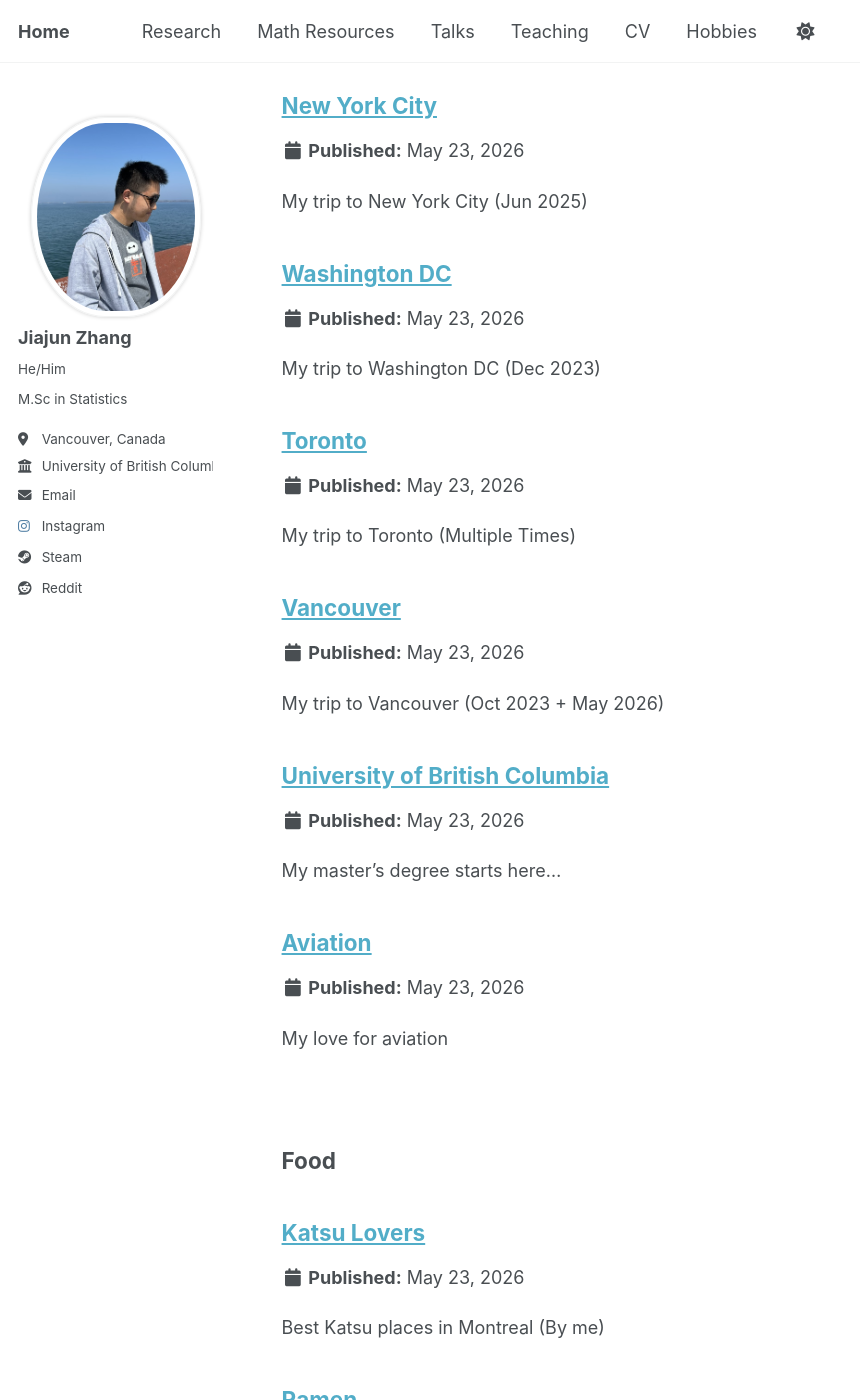
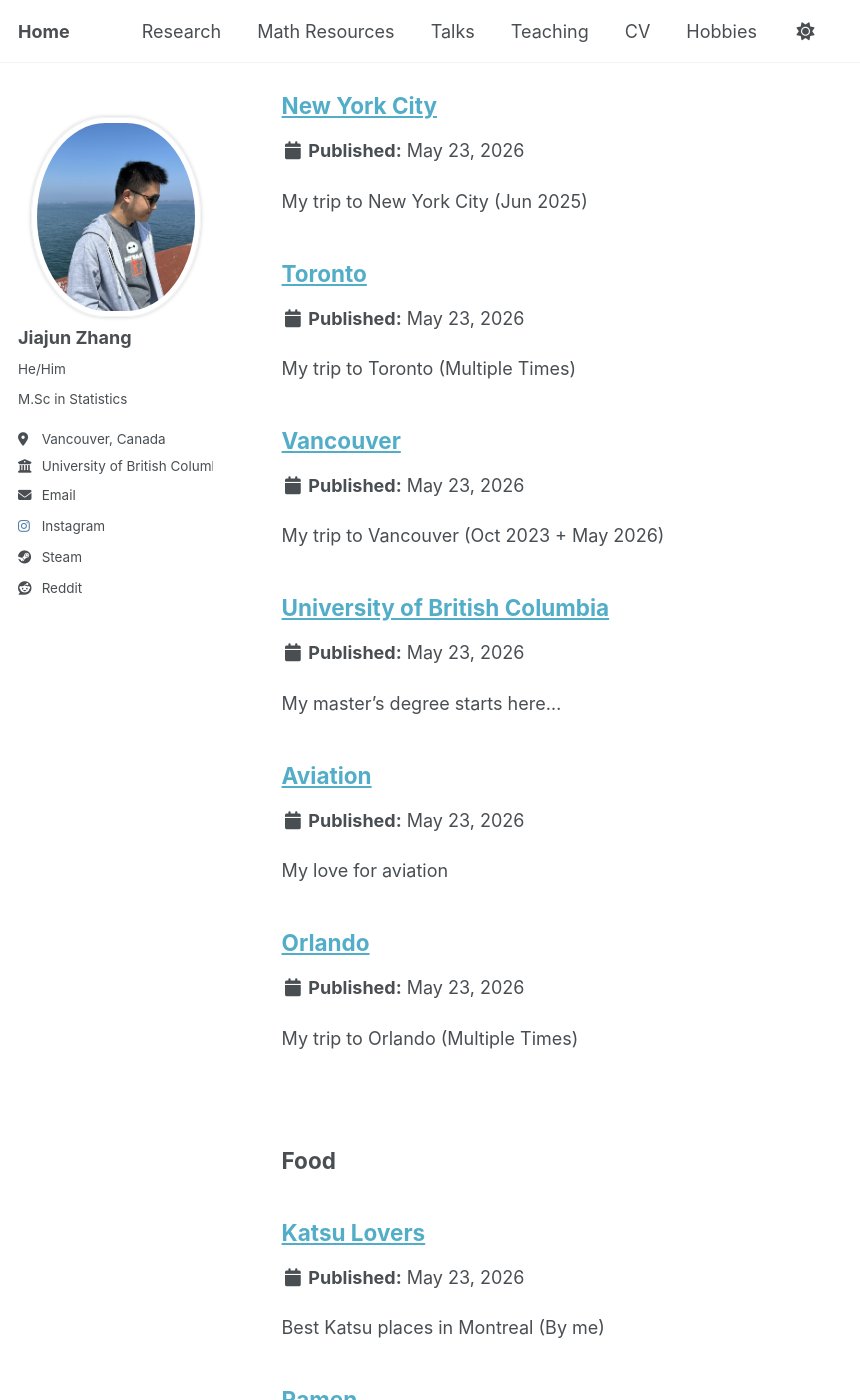
Before and after one commit to JohanssonRein/JohanssonRein.github.io, a Jekyll site: the page built from _pages/portfolio.html, in a window 1280 px wide and 1400 px high, scrolled down 654 px. Shown: the whole window, without its empty margins (0-860 px from the left). Built offline with Jekyll 4.4.1, drawn with Linux system fonts in a browser that asks for light colours.

Commit message:
Update dc.md

```diff
--- a/_portfolio/dc.md
+++ b/_portfolio/dc.md
@@ -1,41 +1,41 @@
 ---
-title: "Washington DC"
-excerpt: "My trip to Washington DC (Dec 2023)"  #<br/><img src='/images/mcgill.jpg'>"
+title: "Orlando"
+excerpt: "My trip to Orlando (Multiple Times)"  #<br/><img src='/images/mcgill.jpg'>"
 collection: portfolio
-order: 5
+order: 9
 category: travel
 ---
 
 <div style="text-align: center;">
-  <img src="/images/capitol.jpeg" alt="" width="400">
-  <p><em></em></p>
+  <img src="/images/largestmac.jpeg" alt="" width="400">
+  <p><em>Orlando has the largest Macdonald in the entire world. They have an open kitchen where they serve pizza and pasta.</em></p>
 </div>
 
 <div style="text-align: center;">
-  <img src="/images/washingtonmonument.jpeg" alt="" width="400">
-  <p><em></em></p>
+  <img src="/images/seaworldorlando.jpeg" alt="" width="400">
+  <p><em>See World Orlando</em></p>
 </div>
 
 
 
 <div style="text-align: center;">
-  <img src="/images/nationalairandspace.jpeg" alt="" width="400">
-  <p><em></em></p>
+  <img src="/images/stardustracer.jpeg" alt="" width="500">
+  <p><em>One of the newest roller coaster: Stardust Racer located at the Universal Epic Universe. I rode this ride 10 times.</em></p>
 </div>
 
 
 <div style="text-align: center;">
-  <img src="/images/linconmemorial.jpeg" alt="" width="400">
-  <p><em></em></p>
+  <img src="/images/toothless.jpeg" alt="" width="400">
+  <p><em>Toothless</em></p>
 </div>
 
 
 <div style="text-align: center;">
-  <img src="/images/whitehouse.jpeg" alt="" width="400">
-  <p><em></em></p>
+  <img src="/images/jurassic.jpeg" alt="" width="400">
+  <p><em>Jurassic River Adventure, at Universal Islands of Adventure, one of the most amazing water ride in my opinion.</em></p>
 </div>
 
 <div style="text-align: center;">
-  <img src="/images/corpswarmemorial.jpeg" alt="" width="400">
-  <p><em></em></p>
+  <img src="/images/welocicoaster.jpeg" alt="" width="400">
+  <p><em>Velocicoaster. The current record I believe is that somebody rode this 140 times in one day.</em></p>
 </div>
```
